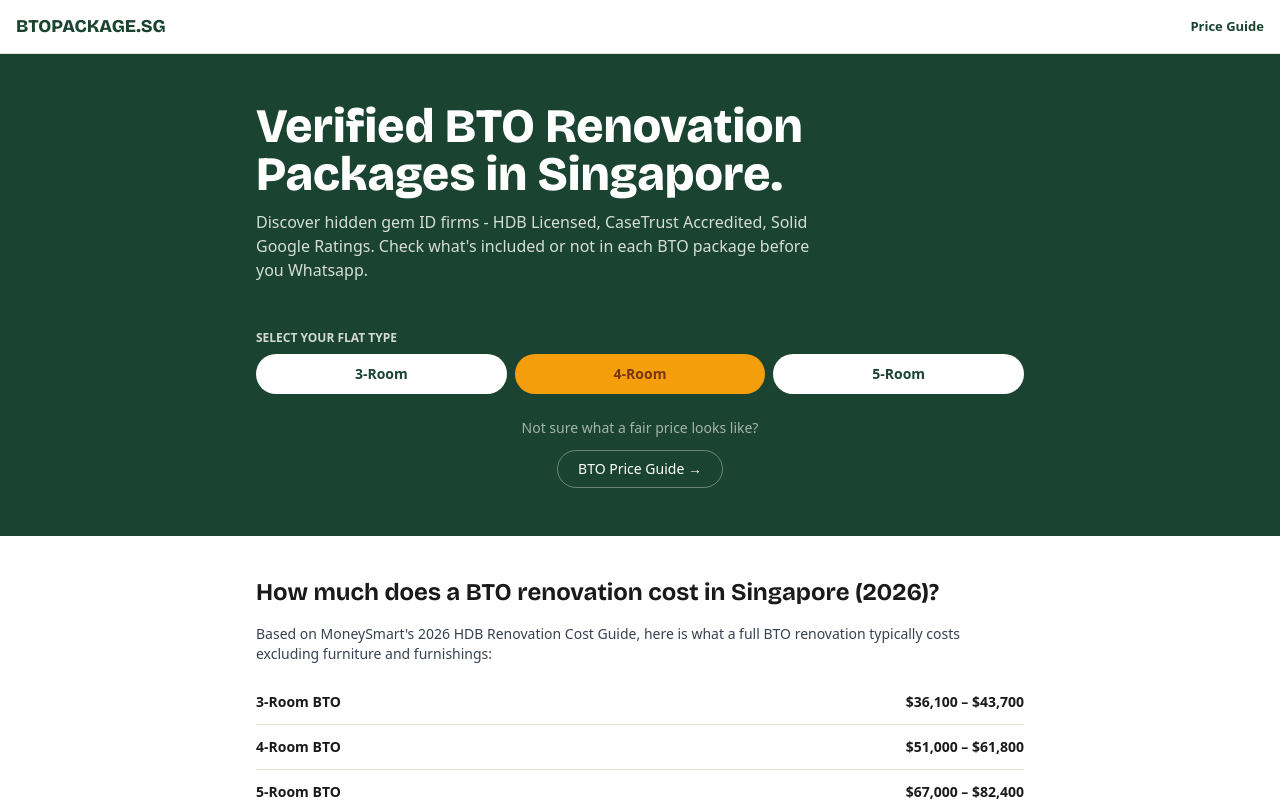
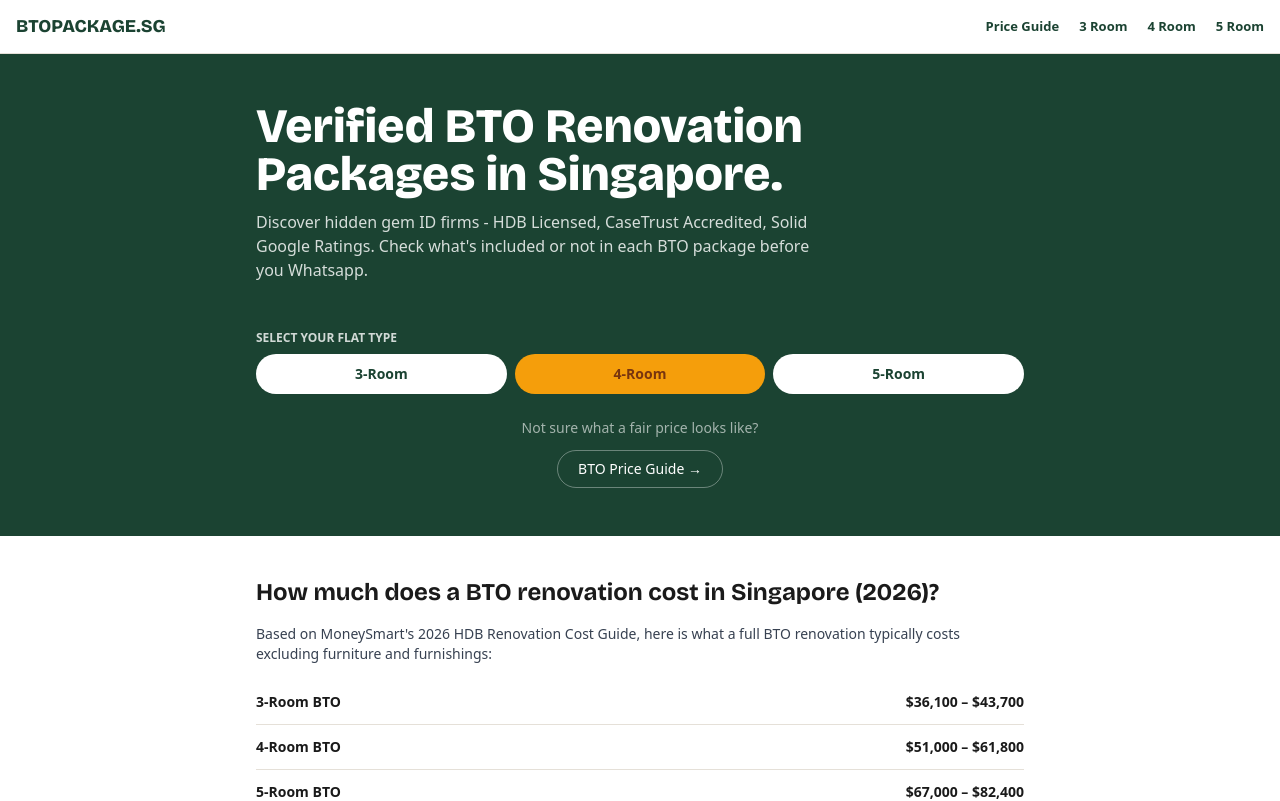
Before and after one commit to chylerbot-beep/btopackage, a Next.js app: page / in a window 1280 px wide. Shown: the top 801 px of the page. Built offline with nearby package versions, Linux system fonts and the light colour scheme; no server answers; the database is empty.

Commit message:
Add package links to navbar navigation

```diff
--- a/components/Navbar.tsx
+++ b/components/Navbar.tsx
@@ -2,6 +2,13 @@
 
 import Link from 'next/link';
 import { usePathname } from 'next/navigation';
+
+const navLinks = [
+  { href: '/price-guide', label: 'Price Guide' },
+  { href: '/packages/3-room', label: '3 Room' },
+  { href: '/packages/4-room', label: '4 Room' },
+  { href: '/packages/5-room', label: '5 Room' },
+];
 
 export default function Navbar() {
   const pathname = usePathname();
@@ -20,12 +27,17 @@ export default function Navbar() {
         >
           BTOPACKAGE.SG
         </Link>
-        <Link
-          href="/price-guide"
-          className="text-[13px] font-semibold text-[#1B4332] hover:text-[#2D6A4F] transition-colors"
-        >
-          Price Guide
-        </Link>
+        <div className="flex items-center gap-3 sm:gap-5">
+          {navLinks.map((link) => (
+            <Link
+              key={link.href}
+              href={link.href}
+              className="text-[13px] font-semibold text-[#1B4332] transition-colors hover:text-[#2D6A4F]"
+            >
+              {link.label}
+            </Link>
+          ))}
+        </div>
       </nav>
     </header>
   );
```
